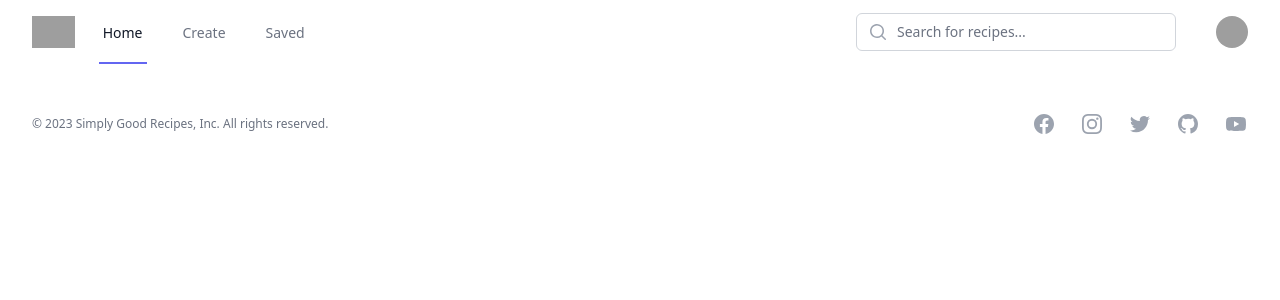
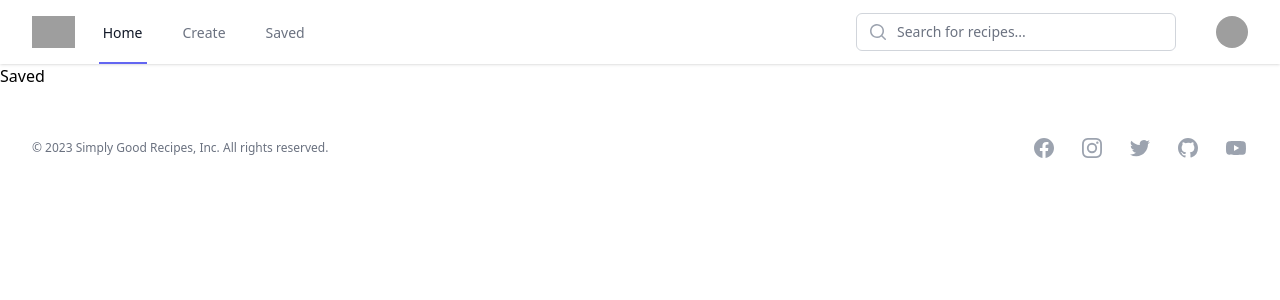
Before and after one commit to irriz-jayy/fictional-octo-potato, a React (Vite) app: page /saved in a window 1280 px wide. Shown: the top 300 px of the page. Built offline with nearby package versions, Linux system fonts and the light colour scheme; grey boxes are pictures that could not be loaded; the HTML template or start-up script is replaced by a standard one.

Commit message:
added save page

```diff
--- a/src/App.jsx
+++ b/src/App.jsx
@@ -3,6 +3,7 @@ import Homepage from "./pages/Homepage";
 import Navbar from "./components/Navbar";
 import Footer from "./components/Footer";
 import Create from "./pages/Create";
+import Saved from "./pages/Saved";
 
 function App() {
   return (
@@ -11,6 +12,7 @@ function App() {
       <Routes>
         <Route exact path="/" element={<Homepage />} />
         <Route path="/create" element={<Create />} />
+        <Route path="/saved" element={<Saved />} />
       </Routes>
       <Footer />
     </>
--- /dev/null
+++ b/src/pages/Saved.jsx
@@ -0,0 +1,7 @@
+import React from "react";
+
+const Saved = () => {
+  return <div>Saved</div>;
+};
+
+export default Saved;
```
